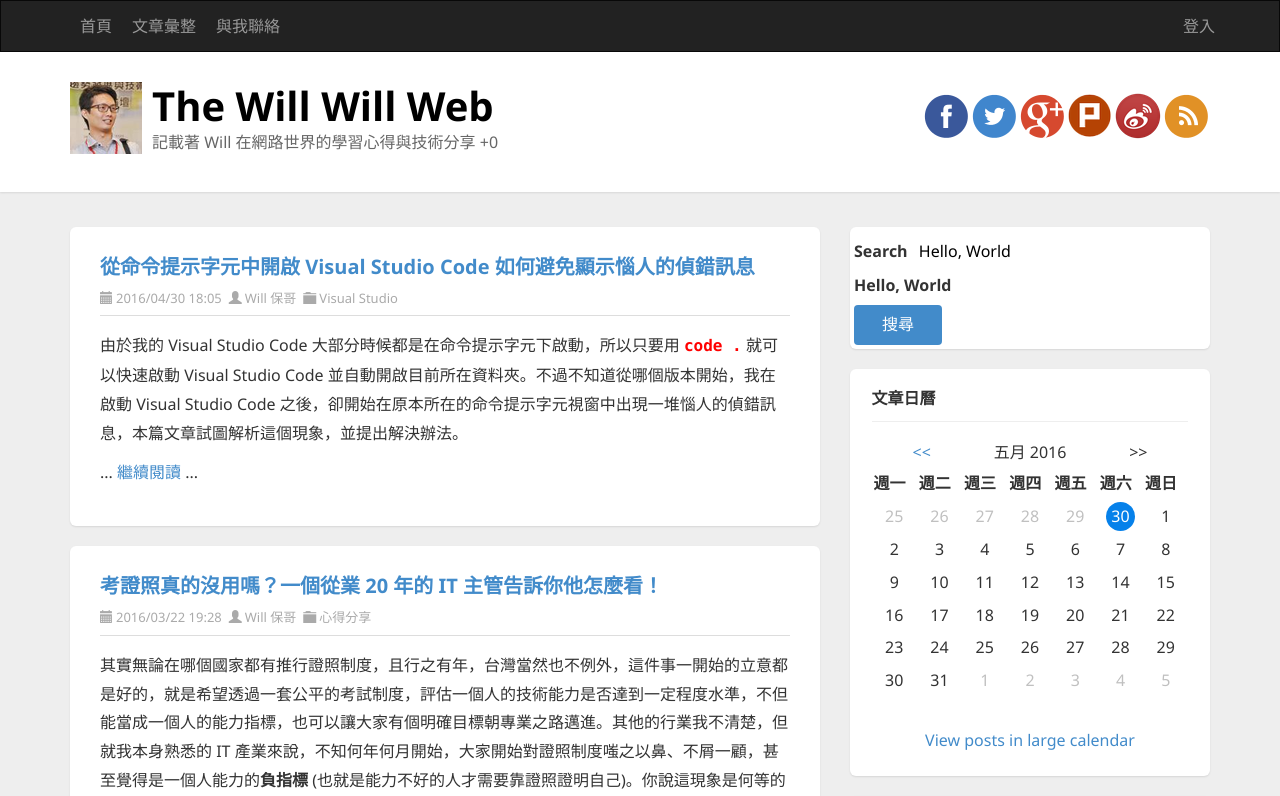
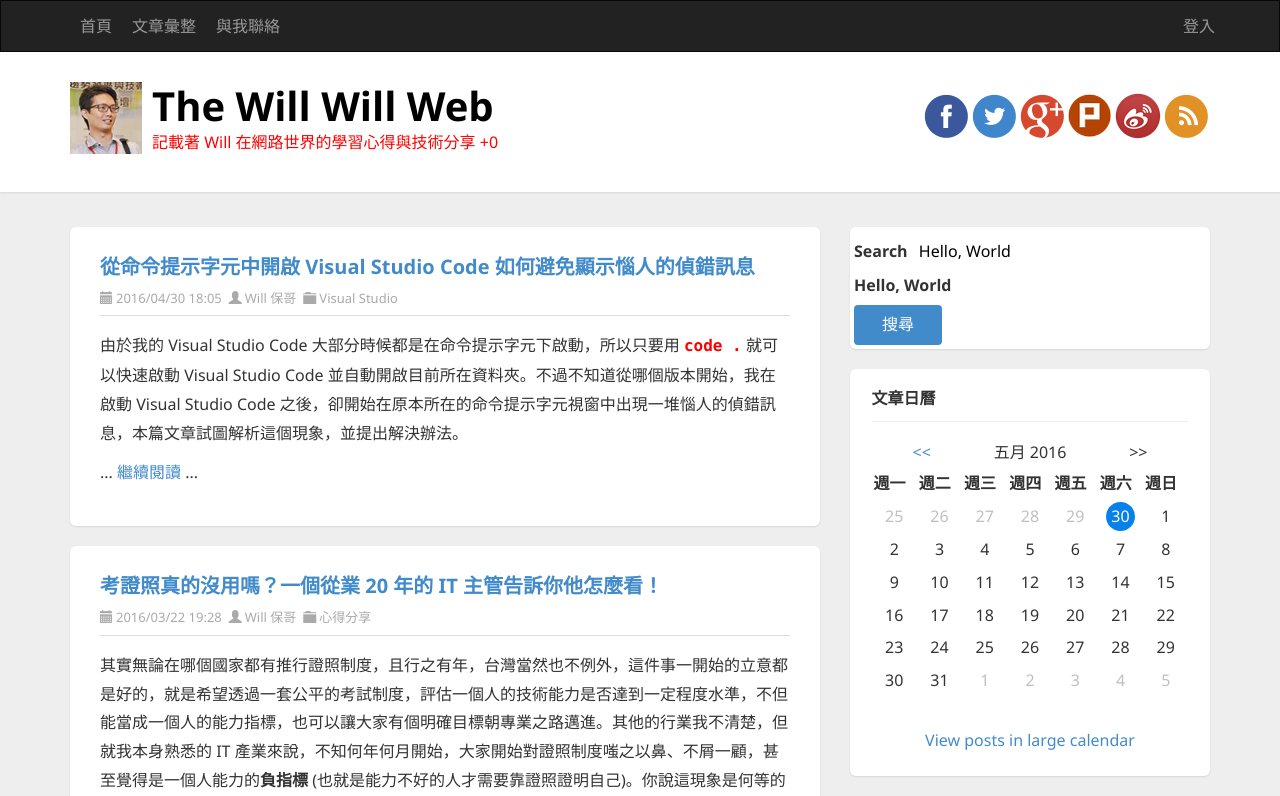
Before and after one commit to ryan10328/ng2-20160820, an Angular app: page / in a window 1280 px wide. Shown: the top 796 px of the page. Built offline with nearby package versions, Linux system fonts and the light colour scheme.

Commit message:
NgClass,NgStyle的使用

```diff
--- a/src/app/header/header.component.css
+++ b/src/app/header/header.component.css
@@ -0,0 +1,7 @@
+.red {
+  color:red !important;
+}
+
+.green {
+  color:green !important;
+}
--- a/src/app/header/header.component.html
+++ b/src/app/header/header.component.html
@@ -28,7 +28,8 @@
 
       <hgroup class="pull-left">
         <h1><a [href]="url">{{ title }}</a></h1>
-        <h3 (click)="plusOne($event)">{{ subTitle }} +{{num}}</h3>
+        <h3 (click)="plusOne($event)" [ngClass]="{ 'red': num%2==0, 'green': num%2!=0 }">{{ subTitle }} +{{num}}</h3>
+        <!--<h3 (click)="plusOne($event)" [class]="num % 2 == 0 ? 'red' : 'green'">{{ subTitle }} +{{num}}</h3>-->
       </hgroup>
 
       <div id="social-icons" class="pull-right social-icon">
```
